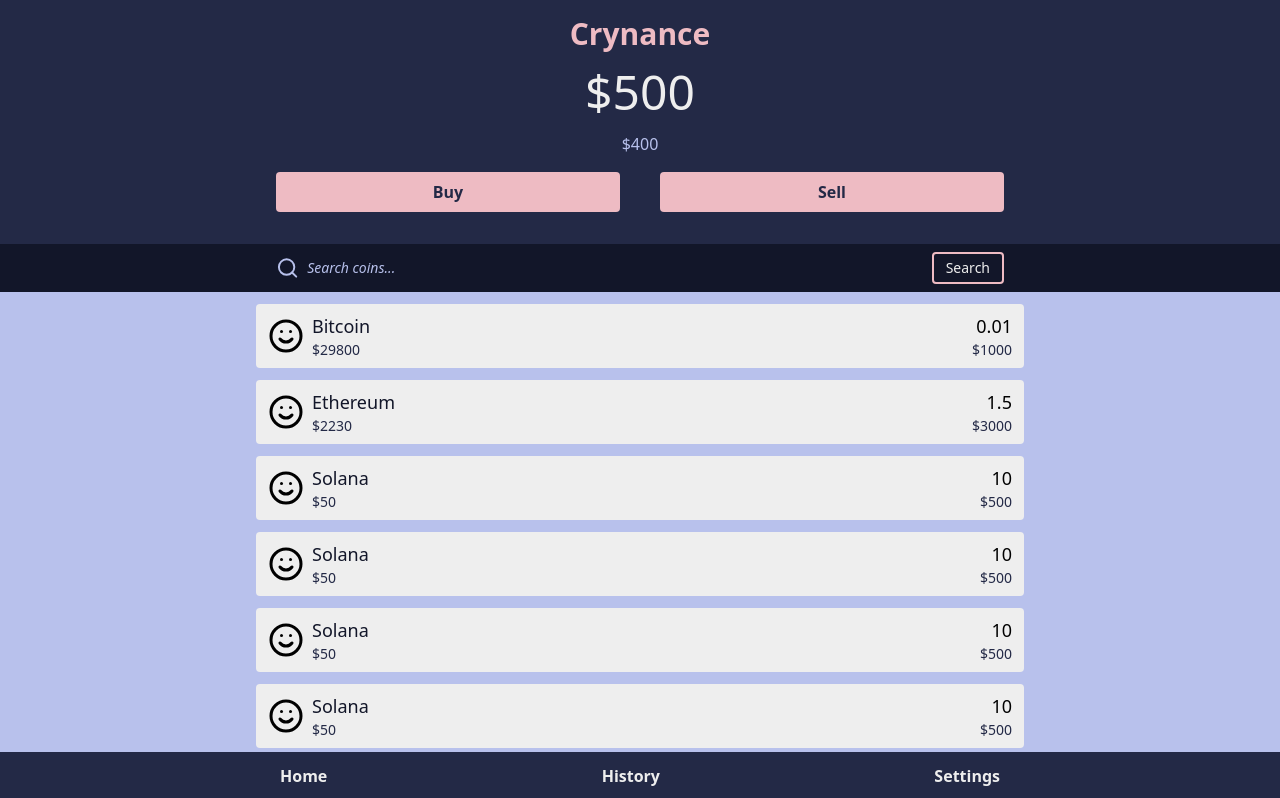
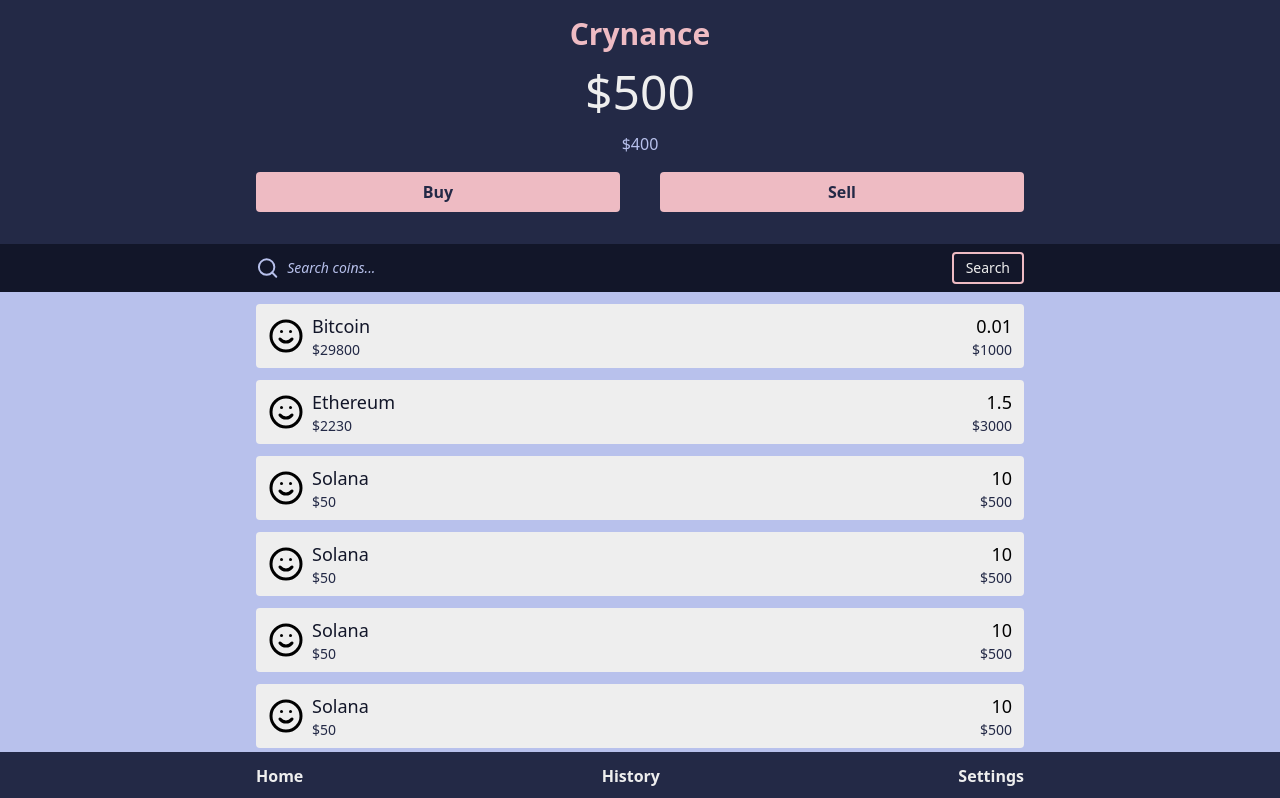
Before and after one commit to kai-commits/crynance, a Next.js app: page / in a window 1280 px wide. Shown: the top 798 px of the page. Built offline with nearby package versions, Linux system fonts and the light colour scheme.

Commit message:
fix horizontal screen sizing

```diff
--- a/components/Header.tsx
+++ b/components/Header.tsx
@@ -3,6 +3,7 @@ import { Search } from './Search';
 export const Header = (): JSX.Element => {
   return (
     <div className='bg-darkblue sticky w-full top-0'>
+      <div className='px-5'>
         <div className='flex items-center flex-col w-full max-w-3xl mx-auto'>
           <div className='flex flex-col items-center'>
             <div className='text-lightpink text-3xl font-bold cursor-pointer p-4'>
@@ -12,12 +13,13 @@ export const Header = (): JSX.Element => {
             <div className='text-lightblue p-4'>$400</div>
           </div>
           <div className='flex justify-between w-full mb-8'>
-          <button className='bg-lightpink px-6 py-2 rounded font-bold text-darkblue cursor-pointer flex-1 mx-5'>
+            <button className='bg-lightpink px-4 py-2 rounded font-bold text-darkblue cursor-pointer flex-1 mr-5'>
               Buy
             </button>
-          <button className='bg-lightpink px-6 py-2 rounded font-bold text-darkblue cursor-pointer flex-1 mx-5'>
+            <button className='bg-lightpink px-4 py-2 rounded font-bold text-darkblue cursor-pointer flex-1 ml-5'>
               Sell
             </button>
+          </div>
         </div>
       </div>
       <Search />
--- a/components/Nav.tsx
+++ b/components/Nav.tsx
@@ -2,16 +2,16 @@ import Link from 'next/link';
 
 export const Nav = (): JSX.Element => {
   return (
-    <div className='bg-darkblue w-full sticky bottom-0'>
+    <div className='flex px-5 bg-darkblue w-full sticky bottom-0'>
       <div className='flex items-center justify-between text-offwhite font-bold w-full max-w-3xl mx-auto h-12'>
         <Link href='/'>
-          <button className='cursor-pointer mx-6'>Home</button>
+          <button className='cursor-pointer'>Home</button>
         </Link>
         <Link href='/history'>
-          <button className='cursor-pointer mx-6'>History</button>
+          <button className='cursor-pointer'>History</button>
         </Link>
         <Link href='/settings'>
-          <button className='cursor-pointer mx-6'>Settings</button>
+          <button className='cursor-pointer'>Settings</button>
         </Link>
       </div>
     </div>
--- a/components/Search.tsx
+++ b/components/Search.tsx
@@ -2,11 +2,11 @@ import { Search as SearchIcon } from 'react-feather';
 
 export const Search = () => {
   return (
-    <div className='bg-blackeye-blue'>
+    <div className='bg-blackeye-blue px-5'>
       <form>
         <div className='max-w-3xl mx-auto'>
-          <div className='flex justify-between items-center py-2 mx-3'>
-            <div className='flex grow mx-2'>
+          <div className='flex justify-between items-center py-2'>
+            <div className='flex grow mr-2'>
               <SearchIcon className='text-lightblue' />
               <input
                 type='search'
@@ -18,7 +18,7 @@ export const Search = () => {
             </div>
           <button
             type='submit'
-            className='text-offwhite right-2.5 bottom-2.5 bg-blackeye-blue border-lightpink border-2 font-medium rounded text-sm px-3 py-1 mx-2'
+            className='text-offwhite right-2.5 bottom-2.5 bg-blackeye-blue border-lightpink border-2 font-medium rounded text-sm px-3 py-1'
           >
             Search
           </button>
--- a/pages/index.tsx
+++ b/pages/index.tsx
@@ -12,7 +12,7 @@ const Home: NextPage = () => {
         <meta name='crypto finance tracker' content='' />
         <link rel='icon' href='/favicon.ico' />
       </Head>
-      <div className='flex flex-col justify-between h-max mx-auto'>
+      <div className='flex flex-col justify-between h-max mx-auto min-w-fit'>
         <Header />
         <Main />
         <Nav />
```
Lines whose indentation alone changed are shown as unchanged.
